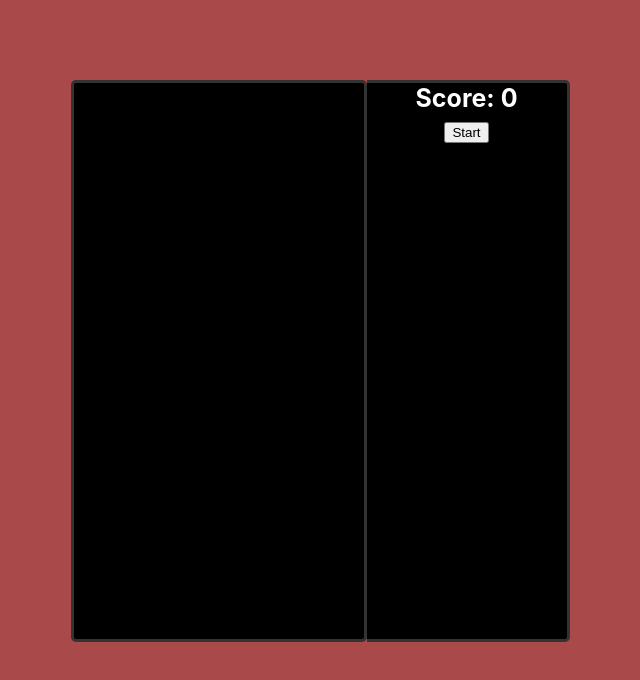
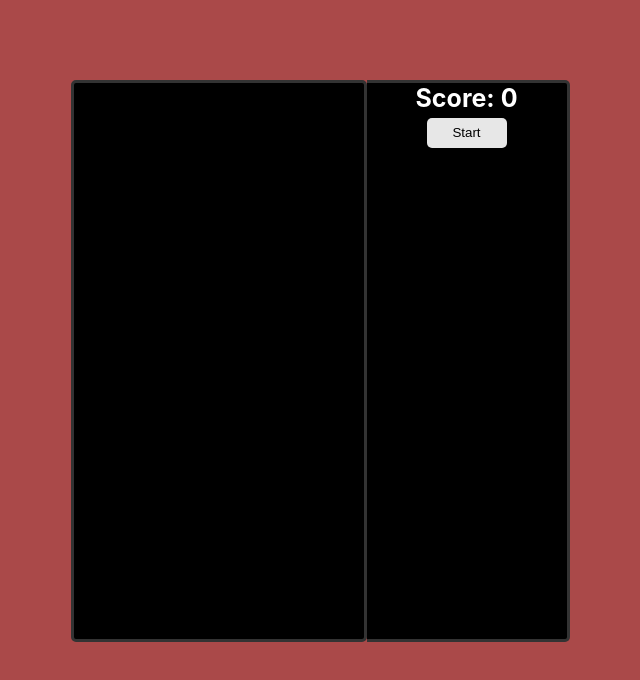
Before and after one commit to guypersonalgithub/react-tetris, a React (Create React App) app: page / in a window 1280 px wide. Shown: the top 680 px of the page, without its empty margins (320-960 px from the left). Built offline with nearby package versions, Linux system fonts and the light colour scheme.

Commit message:
added additional styling and a game over screen

```diff
--- a/src/components/layout/layout.css
+++ b/src/components/layout/layout.css
@@ -5,6 +5,36 @@
     background-color: rgb(170, 73, 73);
     height: 90vh;
     padding-top: 10vh;
+
+}
+
+.layout:focus {
+
+    outline: none;
+    box-shadow: none;
+
+}
+
+.tetrisContainer {
+
+    display: grid;
+
+}
+
+.tetrisContainer > * {
+
+    grid-column-start: 1;
+    grid-row-start: 1;
+
+}
+
+.gameOver {
+
+    color: red;
+    font-size: 30px;
+    font-weight: bold;
+    z-index: 2;
+    text-align: center;
 
 }
 
@@ -23,3 +53,28 @@
     text-align: center;
 
 }
+
+.stateButton {
+
+    background-color: rgb(231, 231, 231);
+    border: none;
+    width: 80px;
+    height: 30px;
+    border-radius: 5px;
+    cursor: pointer;
+
+}
+
+.stateButton:hover {
+
+    background-color: rgb(51, 51, 51);
+    color: white;
+
+}
+
+.stateButton:focus {
+
+    outline: none;
+    box-shadow: none;
+
+}
--- a/src/components/layout/layout.tsx
+++ b/src/components/layout/layout.tsx
@@ -178,6 +178,7 @@ const Layout = () => {
     return (
         <div className = "layout" role = "button" tabIndex = {0} onKeyDown={event => moveShape(event)}>
             <div className = "tetrisContainer">
+                {gameState == "end" ? <div className = "gameOver">Game Over</div> : null}
                 <Board board = {board} />
             </div>
             <div className = "tetrisMenu">
```
